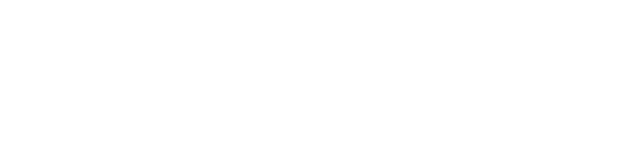
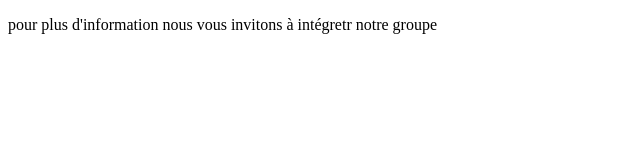
Before and after one commit to KOMAHOUE-sylvia55/git-mon-cv, a plain HTML site: page index.html in a window 1280 px wide. Shown: the whole page, without its empty margins (0-640 px from the left). Drawn offline with Linux system fonts and the light colour scheme.

```diff
--- a/index.html
+++ b/index.html
@@ -7,6 +7,6 @@
     <link rel="stylesheet" href="style.css">
 </head>
 <body>
-
+    <p>pour plus d'information nous vous invitons à intégretr notre groupe</p>
 </body>
 </html>
```
